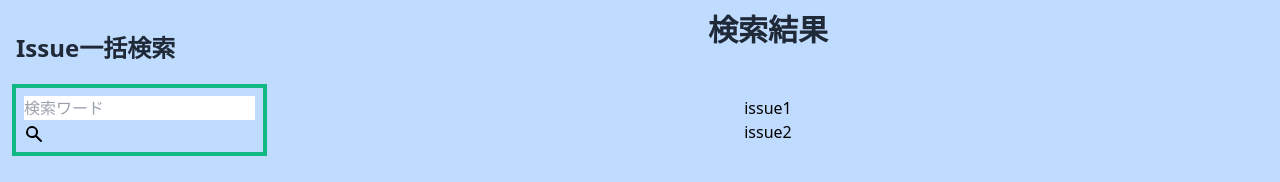
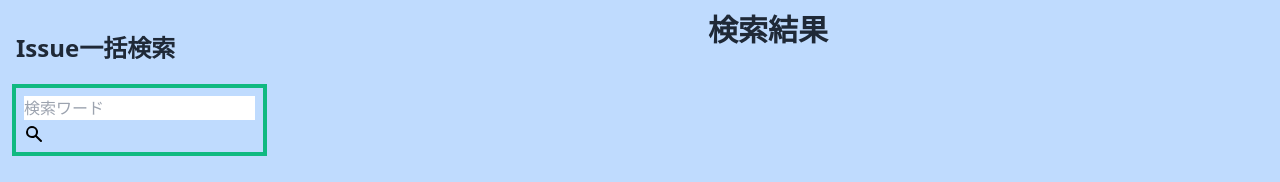
Before and after one commit to zd613/issue-ikkatsu-kensaku, a Nuxt app: page /search in a window 1280 px wide. Shown: the top 182 px of the page. Built offline with nearby package versions, Linux system fonts and the light colour scheme.

Commit message:
検索結果のissueを1つ表示できるように変更

```diff
--- a/pages/search.vue
+++ b/pages/search.vue
@@ -19,7 +19,7 @@
           <h2 class="font-bold text-3xl text-gray-800">検索結果</h2>
 
           <div class="mt-12">
-            <IssueList :issues="issueList" />
+            <IssueList :issues="issues" />
           </div>
         </div>
       </div>
@@ -33,21 +33,14 @@ import { IssueInfo } from "~~/interfaces/issueInfo";
 import { RepositoryInfo } from "~~/interfaces/repositoryInfo";
 import FileSelector from "~~/components/FileSelector.vue";
 import {
+  fetchIssues,
   fetchRegistryData,
   loadDependenciesAndDevDependencies,
 } from "~~/lib/search";
 
-const issueList: IssueInfo[] = [
-  {
-    title: "issue1",
-  },
-  {
-    title: "issue2",
-  },
-];
-
 // 検索を実行する
 const repositories = ref<RepositoryInfo[]>([]);
+const issues = ref<IssueInfo[]>([]);
 const search = async (file: File) => {
   // dependencisとdevDependencies取得
   const { dependencies, devDependencies } =
@@ -74,11 +67,35 @@ const search = async (file: File) => {
   console.log(registryData);
 
   // リポジトリからissueを検索
+  // TODO: 検索ワードを入力したもの使うようにする
+  const page = 1; // TODO: ページ変更できるようにする
+  const repoIssues = await fetchIssues(
+    registryData.owner,
+    registryData.repoName,
+    "test",
+    page
+  );
+  console.log("done");
+  console.log(repoIssues);
+
+  // TODO: Issue infoにurl追加
+  // TODO: 試しに1つだけ表示しているので、すべて表示させる
+  const repoIssue = repoIssues.items[0];
+  const issueInfo: IssueInfo = {
+    title: repoIssue.title,
+    // url: repoIssue.html_url,
+  };
+
+  issues.value.push(issueInfo);
 };
 
 const selectedFile = ref<File | null>(null);
 // 検索されたとき
 const handleSearch = (e) => {
+  // データ初期化
+  repositories.value = [];
+  issues.value = [];
+
   console.log("e");
   console.log(e);
 
```
